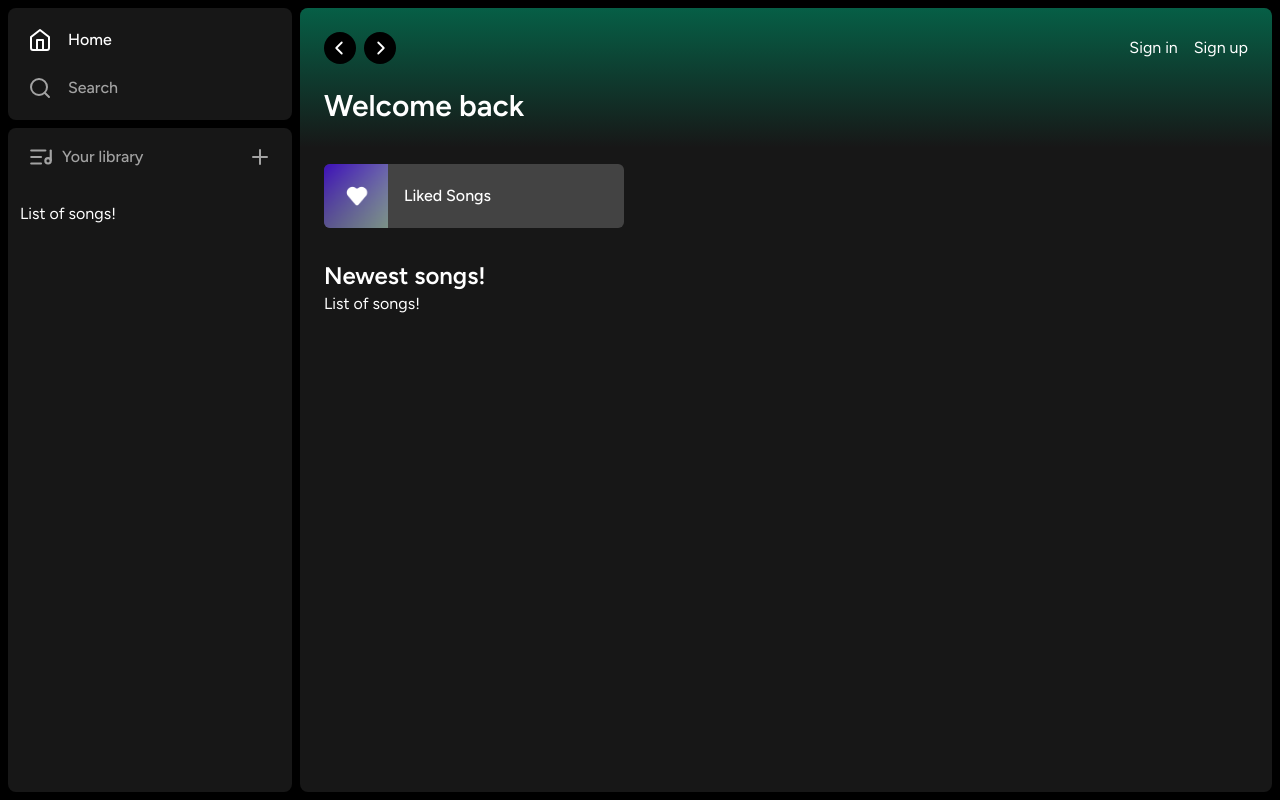
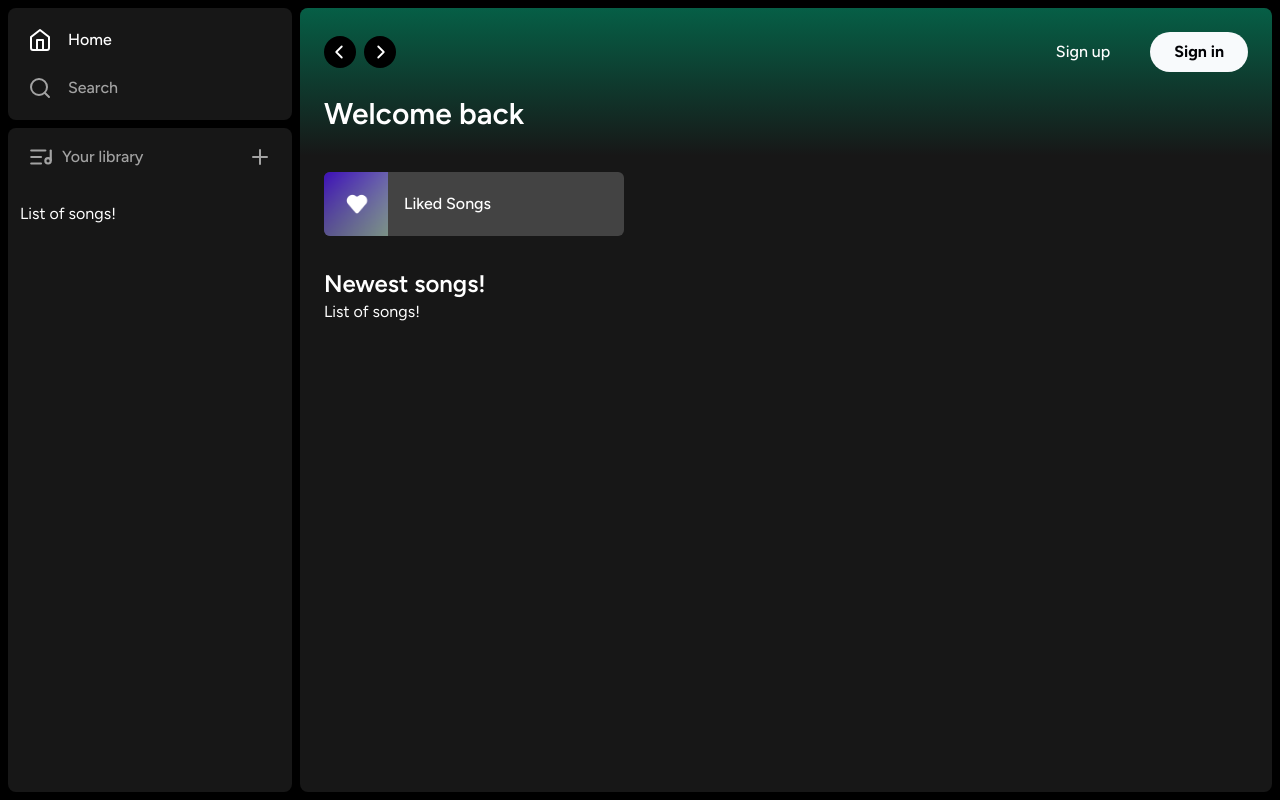
Before and after one commit to yandre13/spotfy, a Next.js app: page / in a window 1280 px wide. Built offline with nearby package versions, Linux system fonts and the light colour scheme.

Commit message:
add shadcn setup

```diff
--- a/package.json
+++ b/package.json
@@ -9,10 +9,12 @@
     "lint": "next lint"
   },
   "dependencies": {
+    "@radix-ui/react-slot": "^1.0.2",
     "@types/node": "20.3.1",
     "@types/react": "18.2.12",
     "@types/react-dom": "18.2.5",
     "autoprefixer": "10.4.14",
+    "class-variance-authority": "^0.6.0",
     "clsx": "^1.2.1",
     "eslint": "8.42.0",
     "eslint-config-next": "13.4.6",
@@ -23,6 +25,7 @@
     "react-dom": "18.2.0",
     "tailwind-merge": "^1.13.2",
     "tailwindcss": "3.3.2",
+    "tailwindcss-animate": "^1.0.6",
     "typescript": "5.1.3"
   },
   "devDependencies": {
--- a/src/components/client/header.tsx
+++ b/src/components/client/header.tsx
@@ -4,6 +4,7 @@
 import { ChevronRight, Home, Search } from 'lucide-react'
 import { ChevronLeft } from 'lucide-react'
 import { useRouter } from 'next/navigation'
+import { Button } from '../ui/button'
 
 type Props = {
   title: string
@@ -40,9 +41,8 @@
         </div>
         <div className="flex justify-between items-center gap-x-4">
           <>
-            <button>Sign in</button>
-            <button>Sign up</button>
-            {/* TODO: Add shadcn */}
+            <Button variant="ghost">Sign up</Button>
+            <Button>Sign in</Button>
           </>
         </div>
       </div>
--- a/src/components/client/sidebar.tsx
+++ b/src/components/client/sidebar.tsx
@@ -49,7 +49,7 @@
 
   return (
     <aside className="hidden md:flex h-full">
-      <nav className="flex flex-col gap-y-2 bg-black w-full p-2">
+      <nav className="flex flex-col gap-y-2 w-full p-2">
         <Box>
           <ul className="flex flex-col gap-y-4 px-5 py-4">
             {routes.map((route, index) => (
--- /dev/null
+++ b/src/components/ui/button.tsx
@@ -0,0 +1,56 @@
+import * as React from 'react'
+import { Slot } from '@radix-ui/react-slot'
+import { cva, type VariantProps } from 'class-variance-authority'
+
+import { cn } from '@/lib/cn'
+
+const buttonVariants = cva(
+  'inline-flex items-center justify-center rounded-3xl font-medium transition-colors focus-visible:outline-none focus-visible:ring-2 focus-visible:ring-ring focus-visible:ring-offset-2 disabled:opacity-50 disabled:pointer-events-none ring-offset-background',
+  {
+    variants: {
+      variant: {
+        default:
+          'bg-primary text-primary-foreground hover:bg-primary/90 font-bold',
+        destructive:
+          'bg-destructive text-destructive-foreground hover:bg-destructive/90',
+        outline:
+          'border border-input hover:bg-accent hover:text-accent-foreground',
+        secondary:
+          'bg-secondary text-secondary-foreground hover:bg-secondary/80',
+        ghost: 'hover:bg-accent hover:text-accent-foreground',
+        link: 'underline-offset-4 hover:underline text-primary',
+      },
+      size: {
+        default: 'h-10 py-2 px-6',
+        sm: 'h-9 px-4 rounded-md',
+        lg: 'h-11 px-8 rounded-md',
+      },
+    },
+    defaultVariants: {
+      variant: 'default',
+      size: 'default',
+    },
+  }
+)
+
+export interface ButtonProps
+  extends React.ButtonHTMLAttributes<HTMLButtonElement>,
+    VariantProps<typeof buttonVariants> {
+  asChild?: boolean
+}
+
+const Button = React.forwardRef<HTMLButtonElement, ButtonProps>(
+  ({ className, variant, size, asChild = false, ...props }, ref) => {
+    const Comp = asChild ? Slot : 'button'
+    return (
+      <Comp
+        className={cn(buttonVariants({ variant, size, className }))}
+        ref={ref}
+        {...props}
+      />
+    )
+  }
+)
+Button.displayName = 'Button'
+
+export { Button, buttonVariants }
--- a/src/styles/globals.css
+++ b/src/styles/globals.css
@@ -2,11 +2,61 @@
 @tailwind components;
 @tailwind utilities;
 
-html,
+/* html,
 body,
 :root {
   height: 100%;
   background-color: black;
   color-scheme: dark;
   color: white;
+} */
+
+@layer base {
+  :root {
+    --background: 0 0% 0%;
+    --foreground: 213 31% 91%;
+
+    --muted: 223 47% 11%;
+    --muted-foreground: 215.4 16.3% 56.9%;
+
+    --popover: 224 71% 4%;
+    --popover-foreground: 215 20.2% 65.1%;
+
+    --card: 224 71% 4%;
+    --card-foreground: 213 31% 91%;
+
+    --border: 216 34% 17%;
+    --input: 216 34% 17%;
+
+    --primary: 210 40% 98%;
+    --primary-foreground: 222.2 47.4% 1.2%;
+
+    --secondary: 222.2 47.4% 11.2%;
+    --secondary-foreground: 210 40% 98%;
+
+    --accent: 0 0% 9%;
+    --accent-foreground: 210 40% 98%;
+
+    --destructive: 0 63% 31%;
+    --destructive-foreground: 210 40% 98%;
+
+    --ring: 216 34% 17%;
+
+    --radius: 0.5rem;
+  }
 }
+
+@layer base {
+  * {
+    @apply border-border;
+  }
+  html,
+  :root {
+    @apply h-full;
+  }
+  body {
+    @apply bg-background text-foreground h-full text-white;
+    font-feature-settings: 'rlig' 1, 'calt' 1;
+    color-scheme: dark;
+  }
+}
--- a/tailwind.config.js
+++ b/tailwind.config.js
@@ -6,7 +6,69 @@
     './src/app/**/*.{js,ts,jsx,tsx,mdx}',
   ],
   theme: {
-    extend: {},
+    container: {
+      center: true,
+      padding: '2rem',
+      screens: {
+        '2xl': '1400px',
+      },
+    },
+    extend: {
+      colors: {
+        border: 'hsl(var(--border))',
+        input: 'hsl(var(--input))',
+        ring: 'hsl(var(--ring))',
+        background: 'hsl(var(--background))',
+        foreground: 'hsl(var(--foreground))',
+        primary: {
+          DEFAULT: 'hsl(var(--primary))',
+          foreground: 'hsl(var(--primary-foreground))',
+        },
+        secondary: {
+          DEFAULT: 'hsl(var(--secondary))',
+          foreground: 'hsl(var(--secondary-foreground))',
+        },
+        destructive: {
+          DEFAULT: 'hsl(var(--destructive))',
+          foreground: 'hsl(var(--destructive-foreground))',
+        },
+        muted: {
+          DEFAULT: 'hsl(var(--muted))',
+          foreground: 'hsl(var(--muted-foreground))',
+        },
+        accent: {
+          DEFAULT: 'hsl(var(--accent))',
+          foreground: 'hsl(var(--accent-foreground))',
+        },
+        popover: {
+          DEFAULT: 'hsl(var(--popover))',
+          foreground: 'hsl(var(--popover-foreground))',
+        },
+        card: {
+          DEFAULT: 'hsl(var(--card))',
+          foreground: 'hsl(var(--card-foreground))',
+        },
+      },
+      borderRadius: {
+        lg: `var(--radius)`,
+        md: `calc(var(--radius) - 2px)`,
+        sm: 'calc(var(--radius) - 4px)',
+      },
+      keyframes: {
+        'accordion-down': {
+          from: { height: 0 },
+          to: { height: 'var(--radix-accordion-content-height)' },
+        },
+        'accordion-up': {
+          from: { height: 'var(--radix-accordion-content-height)' },
+          to: { height: 0 },
+        },
+      },
+      animation: {
+        'accordion-down': 'accordion-down 0.2s ease-out',
+        'accordion-up': 'accordion-up 0.2s ease-out',
+      },
+    },
   },
-  plugins: [],
+  plugins: [require('tailwindcss-animate')],
 }
```
Also changed, not shown: 1 other file (tests, documents, lock files or other folders).
